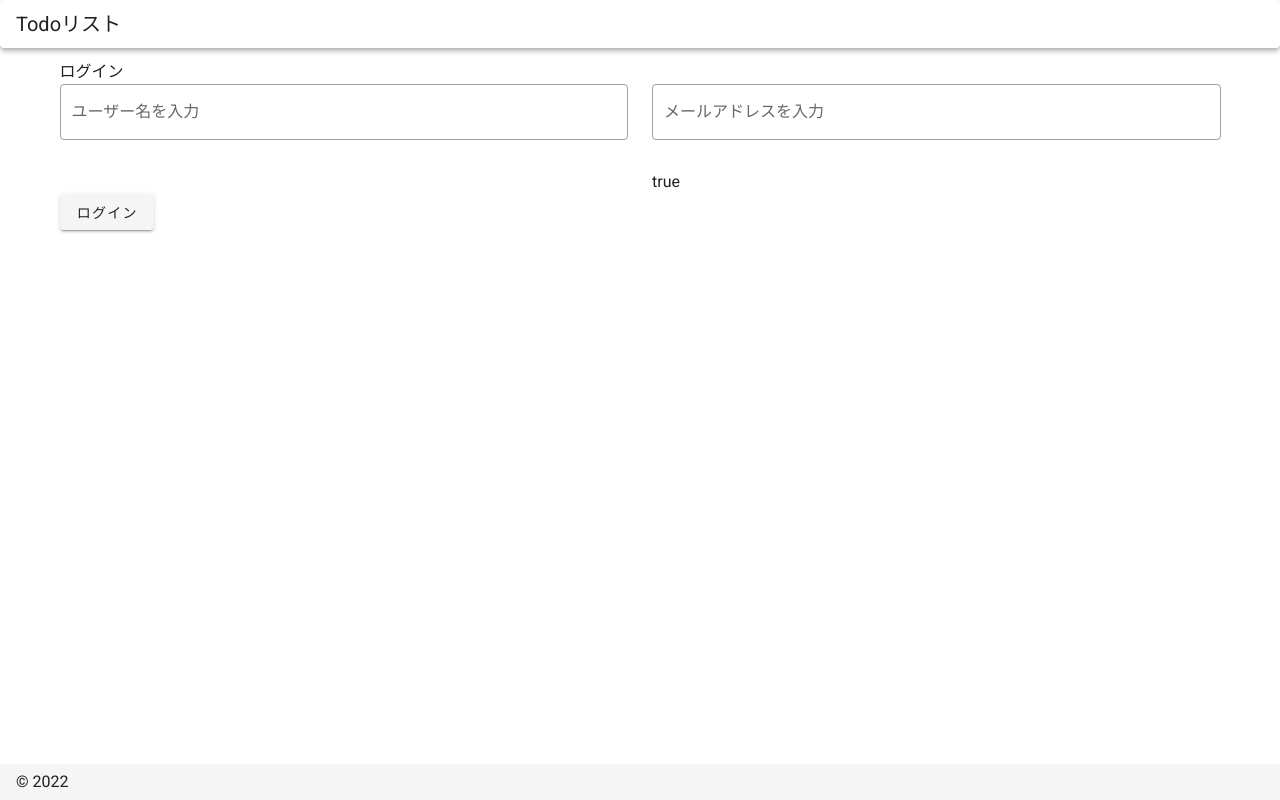
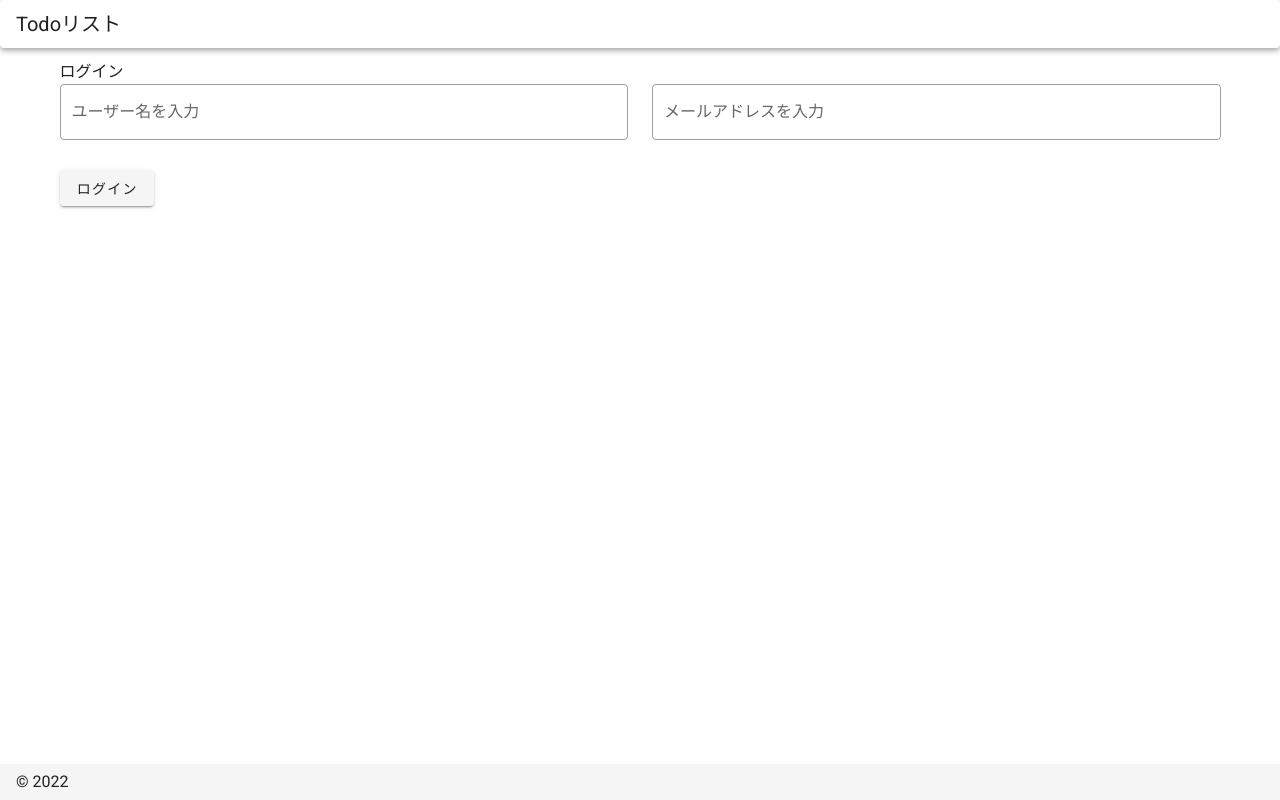
Before and after one commit to hamanaikumi/express-test-nuxt, a Nuxt app: page /login in a window 1280 px wide. Built offline with nearby package versions, Linux system fonts and the light colour scheme.

Commit message:
コメント追記

```diff
--- a/pages/login.vue
+++ b/pages/login.vue
@@ -17,10 +17,8 @@
             label="メールアドレスを入力"
             outlined
           />
-          {{ valid }}
-        </v-col>
-      </v-row></v-form
-    >
+        </v-col> </v-row
+    ></v-form>
     <v-btn :disabled="!valid" @click="login">ログイン</v-btn>
   </div>
 </template>
@@ -35,6 +33,7 @@ export default {
       name: '',
       // メールアドレス
       email: '',
+      //   入力値の有効性チェック
       valid: false,
       // バリデーションチェック用
       rules: {
@@ -53,14 +52,11 @@ export default {
      * ログインをする.
      */
     async login() {
-      // console.log('login')
       const res = await this.$axios.$post('http://localhost:8080/login/', {
         name: this.name,
         email: this.email,
       })
-      //   console.log(res)
       if (res.length === 0) {
-        //   console.log('failed')
         return
       }
       // ログインに成功したらメイン画面に遷移
```
